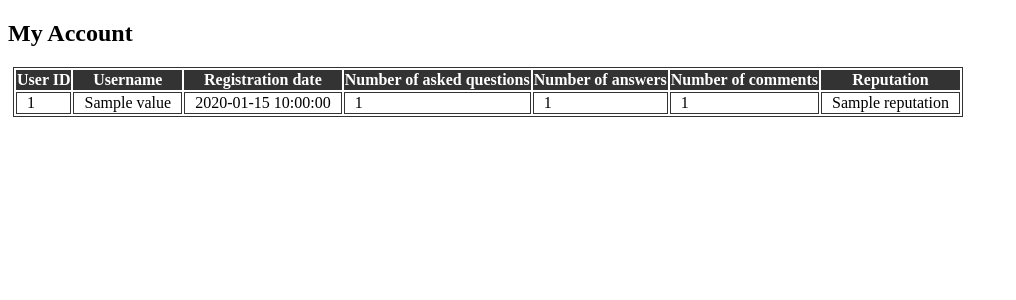
After one commit to horvathsanyi/ask-mate-python, a Flask app: template templates/user.html in a window 1280 px wide. The commit adds this page. Shown: the top 300 px of the page, without its empty margins (0-1016 px from the left). Run offline with Flask 2, Linux system fonts and the light colour scheme; the template is opened without the code that fills it: most values are stand-ins (such as "Sample title", 1, 10 or a date in 2020).

Commit message:
Created user page

```diff
--- a/server.py
+++ b/server.py
@@ -20,6 +20,9 @@ def main():
 @app.route("/")
 @app.route('/list', methods=['GET'])
 def list():
+    username = None
+    user_id = None
+
     if 'sort_by' in request.args and 'order' in request.args:
         sort_by = request.args['sort_by']
         order = request.args['order']
@@ -32,8 +35,15 @@ def list():
     else:
         table_data = data_manager.get_questions()
 
-        return render_template('list.html',
-                               table_data=table_data)
+    if session:
+        username = session['username']
+        user_id = data_manager.user_id(username)
+
+
+    return render_template('list.html',
+                            table_data=table_data,
+                            user_id=user_id,
+                            username=username)
 
 
 @app.route('/add-question', methods=['GET', 'POST'])
@@ -174,6 +184,7 @@ def login():
 @app.route('/logout')
 def logout():
     session.pop('username')
+    session.pop('id')
     return redirect(url_for('list'))
 
 
@@ -185,8 +196,19 @@ def list_users():
     users_table_header = data_manager.get_users_table_header()
 
     return render_template('list_users.html',
-                    users_table=users_table,
-                    users_table_header=users_table_header)
+                            users_table=users_table,
+                            users_table_header=users_table_header)
+
+
+@app.route('/user/<user_id>',  methods=['GET', 'POST'])
+def display_user_details(user_id):
+
+    user_details = data_manager.user_details(user_id)
+
+    print(user_id, user_details)
+
+    return render_template('user.html',
+                           user_details=user_details)
 
 
 if __name__ == "__main__":
--- /dev/null
+++ b/templates/user.html
@@ -0,0 +1,38 @@
+{% extends 'base.html' %}
+
+{% block title %}
+User details
+{% endblock %}
+
+{% block body %}
+
+<h2>My Account</h2>
+
+<table>
+
+    <tr>
+        <th>User ID</th>
+        <th>Username</th>
+        <th>Registration date</th>
+        <th>Number of asked questions</th>
+        <th>Number of answers</th>
+        <th>Number of comments</th>
+        <th>Reputation</th>
+    </tr>
+<tbody>
+    <tr>
+        {% for value in user_details %}
+        <td> {{ value.id }} </td>
+        <td> {{ value.name }} </td>
+        <td> {{ value.registration_date }} </td>
+        <td> {{ value.num_of_questions }} </td>
+        <td> {{ value.num_of_answers }} </td>
+        <td> {{ value.num_of_comments }} </td>
+        <td> {{ value.reputation }} </td>
+         {% endfor %}
+    </tr>
+</tbody>
+
+</table>
+
+{% endblock %}
```
Also changed, not shown: data_manager.py (+24 -0 lines), templates/list.html (+8 -0 lines).
